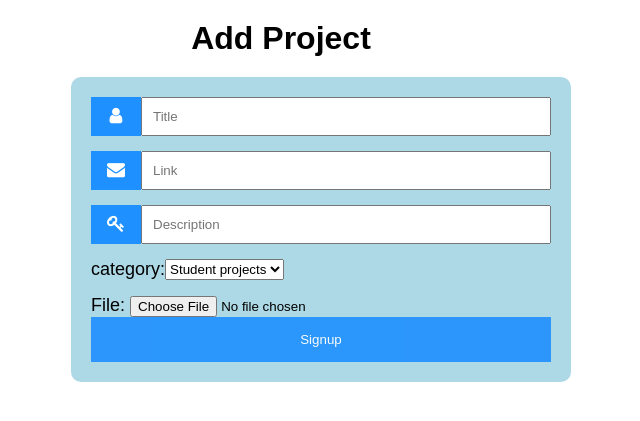
After one commit to PradeepSingh96/IEC_standard, a Django app: template usermanagement/templates/add_project.html in a window 1280 px wide. The commit adds this page. Shown: the top 421 px of the page, without its empty margins (359-999 px from the left). Run offline with Django 3.2, Linux system fonts and the light colour scheme; the template is opened without the code that fills it, so the values that code supplies are empty.

Commit message:
add templates

```diff
--- /dev/null
+++ b/usermanagement/templates/add_project.html
@@ -0,0 +1,109 @@
+<!DOCTYPE html>
+<html lang="en">
+<head>
+    <meta charset="UTF-8">
+
+    <meta name="viewport" content="width=device-width, initial-scale=1.0">
+    <link rel="stylesheet" href="https://cdnjs.cloudflare.com/ajax/libs/font-awesome/4.7.0/css/font-awesome.min.css">
+    <title>Add Project</title>
+
+    <style>
+        body {font-family: Arial, Helvetica, sans-serif;}
+        *{
+            box-sizing: border-box;
+            margin: 0;
+            padding: 0;
+        }
+        .register{
+            background-color: lightblue;
+            width: 500px;
+            margin: 0px 0px 0px 430px;
+            font-size: 18px;
+            padding: 20px;
+            border-radius: 10px;
+    }
+        h1{
+            text-align: center;
+            padding: 20px   ;
+        }
+        .input-container {
+            display: -ms-flexbox; /* IE10 */
+            display: flex;
+            width: 100%;
+            margin-bottom: 15px;
+        }
+        .icon {
+            padding: 10px;
+            background: dodgerblue;
+            color: white;
+            min-width: 50px;
+            text-align: center;
+        }
+        .input-field {
+            width: 100%;
+            padding: 10px;
+            outline: none;
+          }
+        .input-field:focus {
+            border: 2px solid dodgerblue;
+        }
+        .btn {
+            background-color: dodgerblue;
+            color: white;
+            padding: 15px 20px;
+            border: none;
+            cursor: pointer;
+            width: 100%;
+            opacity: 0.9;
+          }
+
+          .btn:hover {
+            opacity: 1;
+          }
+    </style>
+</head>
+<body>
+    <h1> Add Project</h1>
+
+    <div class="register">
+    <form action="" method="post" enctype="multipart/form-data">
+
+        {% csrf_token %}
+
+        <div class="input-container">
+            <i class="fa fa-user icon"></i>
+            <input class="input-field" type="text" placeholder="Title" name="title" required>
+        </div>
+
+        <div class="input-container">
+            <i class="fa fa-envelope icon"></i>
+            <input class="input-field" type="text" placeholder="Link" name="link" required>
+        </div>
+
+        <div class="input-container">
+            <i class="fa fa-key icon"></i>
+            <input class="input-field" type="text" placeholder="Description" name="description">
+        </div>
+
+        <div class="input-container">
+            <label for="category">category:</label>
+                <select name="category" id="cars">
+                    <option value="Student_projects">Student projects</option>
+                    <option value="Test_beds">Testbeds</option>
+                </select>
+        </div>
+    <div>
+        <p>File: <input type="file" name="myfile">
+    </div>
+
+        <button type="submit" class="btn">Signup</button>
+    </form>
+
+
+
+
+    </div>
+
+
+</body>
+</html>
--- a/usermanagement/templates/news.html
+++ b/usermanagement/templates/news.html
@@ -12,7 +12,7 @@
        <img src="{{ne.image.url}}" alt="">
         {{ne.title}}
         (<a href="{{ne.link}}">{{ne.link}}</a>)
-        <br>
+
         {{ne.description}}
     </div>
     {% endfor %}
```
Also changed, not shown: usermanagement/requirements.txt (+10 -1 lines), usermanagement/templates/projects.html (+13 -2 lines), usermanagement/templates/tools.html (+38 -2 lines).
